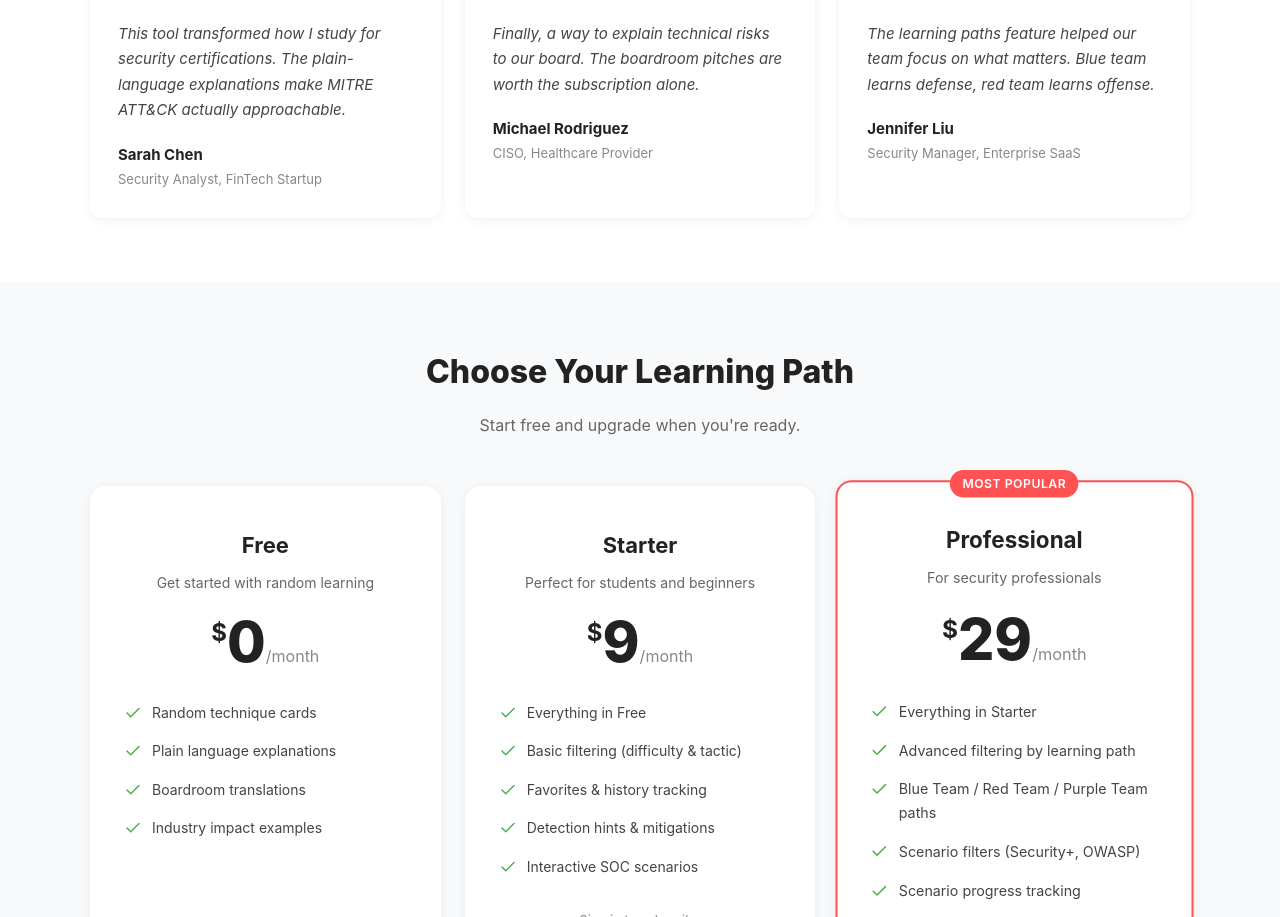
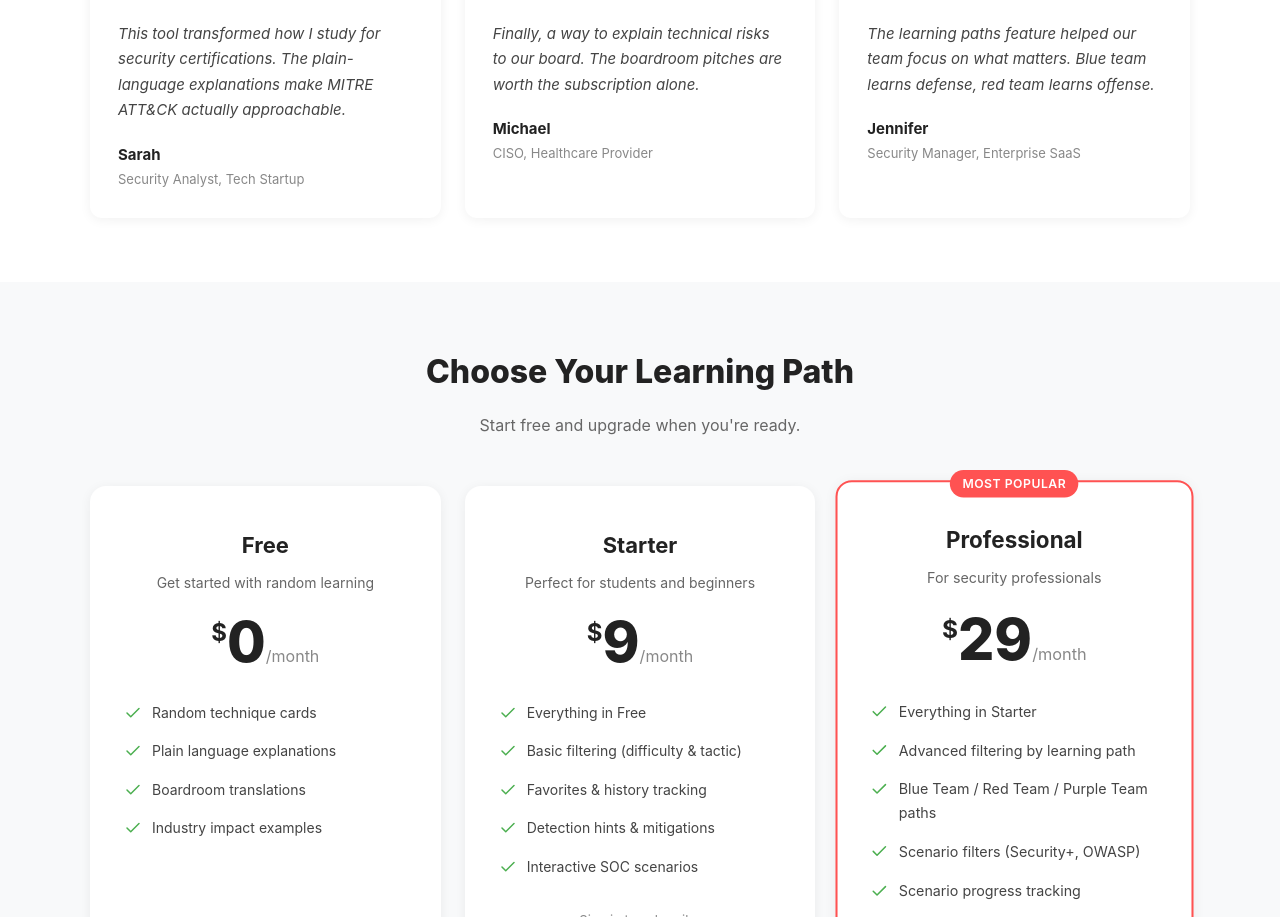
Before and after one commit to rogersmithstandard18/random-mitre-generator, a React (Vite) app: page / in a window 1280 px wide. Shown: the part 1853-2770 px from the top of the page. Built offline with nearby package versions, Linux system fonts and the light colour scheme; no server answers.

Commit message:
Update author names in sales page copy

```diff
--- a/src/constants/salesPageCopy.ts
+++ b/src/constants/salesPageCopy.ts
@@ -83,21 +83,21 @@ export const salesPageCopy = {
       {
         quote:
           "This tool transformed how I study for security certifications. The plain-language explanations make MITRE ATT&CK actually approachable.",
-        author: "Sarah Chen",
+        author: "Sarah",
         role: "Security Analyst",
-        company: "FinTech Startup",
+        company: "Tech Startup",
       },
       {
         quote:
           "Finally, a way to explain technical risks to our board. The boardroom pitches are worth the subscription alone.",
-        author: "Michael Rodriguez",
+        author: "Michael",
         role: "CISO",
         company: "Healthcare Provider",
       },
       {
         quote:
           "The learning paths feature helped our team focus on what matters. Blue team learns defense, red team learns offense.",
-        author: "Jennifer Liu",
+        author: "Jennifer",
         role: "Security Manager",
         company: "Enterprise SaaS",
       },
```
